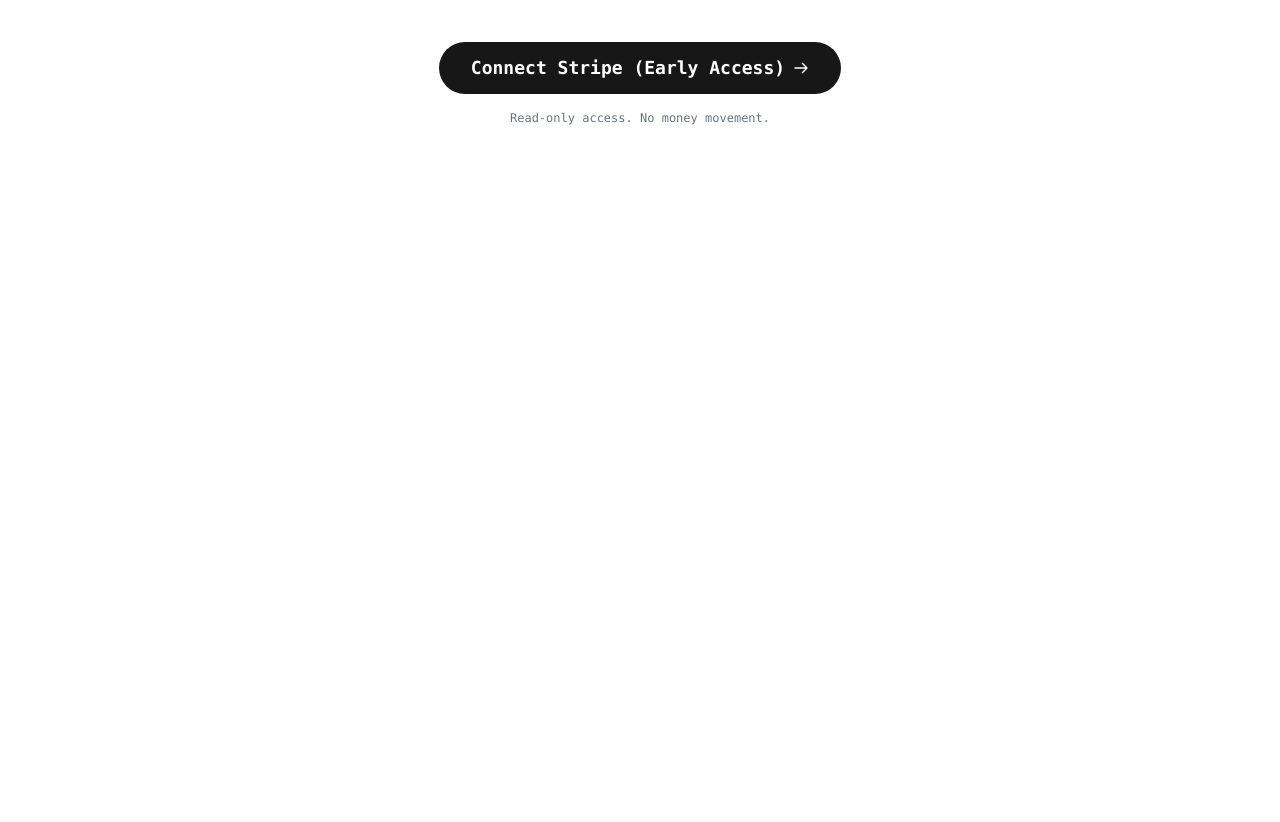
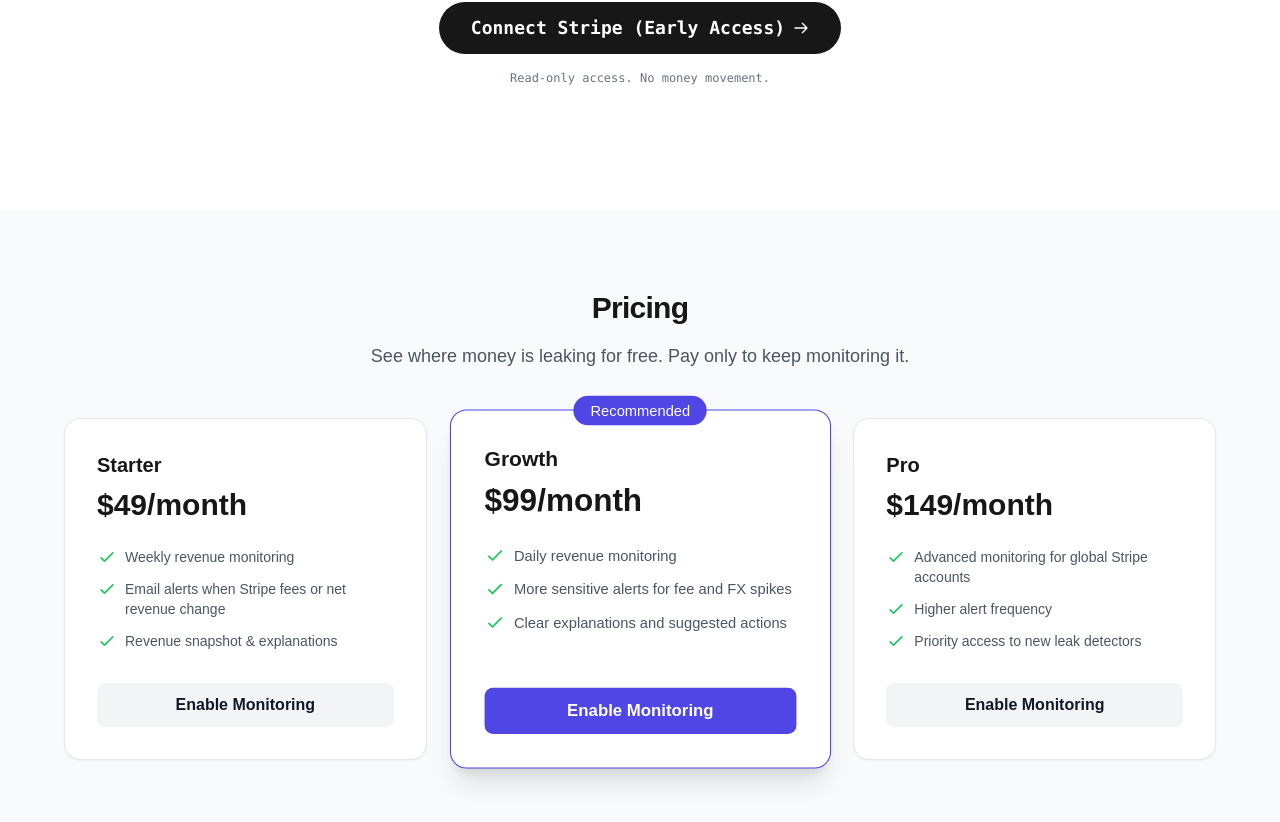
Before and after one commit to yanglluo/RevLeak, a Next.js app: page / in a window 1280 px wide. Shown: the part 510-1332 px from the top of the page. Before the commit the page ends 800 px from the top, so only its background shows below. Built offline with nearby package versions, Linux system fonts and the light colour scheme.

Commit message:
Add RevLeak pricing tiers and post-insight paywall messaging

```diff
--- /dev/null
+++ b/app/billing/page.tsx
@@ -0,0 +1,27 @@
+import Link from "next/link";
+import { PricingSection } from "@/components/PricingSection";
+
+export default function BillingPage() {
+    return (
+        <main className="min-h-screen bg-background text-foreground">
+            <div className="container mx-auto px-4 py-8">
+                <div className="mb-8">
+                    <Link href="/" className="text-sm text-gray-500 hover:text-gray-900 dark:hover:text-gray-300 transition-colors">
+                        ← Back to Home
+                    </Link>
+                </div>
+
+                <div className="max-w-3xl mx-auto text-center mb-12">
+                    <h1 className="text-3xl font-bold mb-4">Enable Ongoing Monitoring</h1>
+                    <div className="bg-yellow-50 dark:bg-yellow-900/20 border border-yellow-200 dark:border-yellow-800 rounded-lg p-6">
+                        <p className="text-yellow-800 dark:text-yellow-200 font-medium">
+                            Billing and subscriptions are being rolled out. Early users can reply to the onboarding email to enable monitoring.
+                        </p>
+                    </div>
+                </div>
+
+                <PricingSection />
+            </div>
+        </main>
+    );
+}
--- a/app/connect/callback/page.tsx
+++ b/app/connect/callback/page.tsx
@@ -190,6 +190,25 @@
                 )}
             </div>
 
+            {/* Paywall / Upsell */}
+            <div className="bg-indigo-50 dark:bg-indigo-900/20 p-6 rounded-xl border border-indigo-100 dark:border-indigo-800">
+                <h3 className="text-base font-bold text-indigo-900 dark:text-indigo-300 mb-2">
+                    🚨 Keep RevLeak Monitoring Your Revenue
+                </h3>
+                <p className="text-sm text-gray-700 dark:text-gray-300 mb-4">
+                    RevLeak will continue checking your Stripe revenue and alert you when fees, FX, or payment issues quietly reduce net revenue.
+                </p>
+                <p className="text-sm font-medium text-gray-900 dark:text-gray-100 mb-4">
+                    Plans start at $49/month.
+                </p>
+                <Link
+                    href="/billing"
+                    className="block w-full text-center rounded-md bg-indigo-600 px-4 py-2.5 text-sm font-semibold text-white shadow-sm hover:bg-indigo-500 focus-visible:outline focus-visible:outline-2 focus-visible:outline-offset-2 focus-visible:outline-indigo-600"
+                >
+                    Enable Ongoing Monitoring
+                </Link>
+            </div>
+
             <div className="pt-4 border-t border-gray-100 dark:border-gray-800">
                 <Link href="/" className="text-sm text-gray-500 hover:text-gray-900 dark:hover:text-gray-300 transition-colors">
                     Return to Dashboard
--- a/app/page.tsx
+++ b/app/page.tsx
@@ -1,8 +1,11 @@
 import Link from "next/link";
+import { PricingSection } from "@/components/PricingSection";
 
 export default function Home() {
   return (
-    <main className="flex min-h-screen flex-col items-center justify-center p-8 sm:p-24 bg-background text-foreground">
+    <main className="min-h-screen bg-background text-foreground">
+      {/* Hero Section */}
+      <section className="flex flex-col items-center justify-center p-8 sm:p-24 min-h-[90vh]">
         <div className="z-10 max-w-2xl w-full items-center justify-center font-mono text-sm lg:flex-col">
           <div className="text-center mb-12">
             <h1 className="text-4xl sm:text-6xl font-bold tracking-tight mb-6 bg-gradient-to-r from-blue-600 to-indigo-600 bg-clip-text text-transparent">
@@ -95,6 +98,10 @@
             </p>
           </div>
         </div>
+      </section>
+
+      {/* Pricing Section */}
+      <PricingSection />
     </main >
   );
 }
--- /dev/null
+++ b/components/PricingSection.tsx
@@ -0,0 +1,56 @@
+import Link from 'next/link';
+import { PRICING_PLANS } from '@/lib/pricing';
+
+export function PricingSection() {
+    return (
+        <section className="py-20 bg-gray-50 dark:bg-zinc-900/30">
+            <div className="container mx-auto px-4">
+                <div className="text-center mb-12">
+                    <h2 className="text-3xl font-bold tracking-tight mb-4">Pricing</h2>
+                    <p className="text-lg text-gray-600 dark:text-gray-400">
+                        See where money is leaking for free. Pay only to keep monitoring it.
+                    </p>
+                </div>
+
+                <div className="grid md:grid-cols-3 gap-8 max-w-6xl mx-auto">
+                    {PRICING_PLANS.map((plan) => (
+                        <div
+                            key={plan.name}
+                            className={`relative p-8 rounded-2xl border ${plan.recommended
+                                    ? 'border-indigo-600 dark:border-indigo-500 bg-white dark:bg-zinc-900 shadow-xl scale-105 z-10'
+                                    : 'border-gray-200 dark:border-gray-800 bg-white dark:bg-zinc-900 shadow-sm'
+                                } flex flex-col`}
+                        >
+                            {plan.recommended && (
+                                <div className="absolute top-0 left-1/2 -translate-x-1/2 -translate-y-1/2 bg-indigo-600 text-white px-4 py-1 rounded-full text-sm font-medium">
+                                    Recommended
+                                </div>
+                            )}
+                            <h3 className="text-xl font-semibold mb-2">{plan.name}</h3>
+                            <div className="text-3xl font-bold mb-6">{plan.price}</div>
+                            <ul className="mb-8 space-y-3 flex-grow">
+                                {plan.features.map((feature, i) => (
+                                    <li key={i} className="flex items-start text-sm text-gray-600 dark:text-gray-300">
+                                        <svg className="w-5 h-5 text-green-500 mr-2 shrink-0" fill="none" viewBox="0 0 24 24" stroke="currentColor">
+                                            <path strokeLinecap="round" strokeLinejoin="round" strokeWidth={2} d="M5 13l4 4L19 7" />
+                                        </svg>
+                                        {feature}
+                                    </li>
+                                ))}
+                            </ul>
+                            <Link
+                                href="/billing"
+                                className={`block text-center py-2.5 px-4 rounded-lg font-semibold transition-colors ${plan.recommended
+                                        ? 'bg-indigo-600 text-white hover:bg-indigo-500'
+                                        : 'bg-gray-100 dark:bg-gray-800 text-gray-900 dark:text-white hover:bg-gray-200 dark:hover:bg-gray-700'
+                                    }`}
+                            >
+                                Enable Monitoring
+                            </Link>
+                        </div>
+                    ))}
+                </div>
+            </div>
+        </section>
+    );
+}
--- /dev/null
+++ b/lib/pricing.ts
@@ -0,0 +1,32 @@
+export const PRICING_PLANS = [
+    {
+        name: 'Starter',
+        price: '$49/month',
+        features: [
+            'Weekly revenue monitoring',
+            'Email alerts when Stripe fees or net revenue change',
+            'Revenue snapshot & explanations',
+        ],
+        recommended: false,
+    },
+    {
+        name: 'Growth',
+        price: '$99/month',
+        features: [
+            'Daily revenue monitoring',
+            'More sensitive alerts for fee and FX spikes',
+            'Clear explanations and suggested actions',
+        ],
+        recommended: true,
+    },
+    {
+        name: 'Pro',
+        price: '$149/month',
+        features: [
+            'Advanced monitoring for global Stripe accounts',
+            'Higher alert frequency',
+            'Priority access to new leak detectors',
+        ],
+        recommended: false,
+    },
+];
```
Lines whose indentation alone changed are shown as unchanged.
